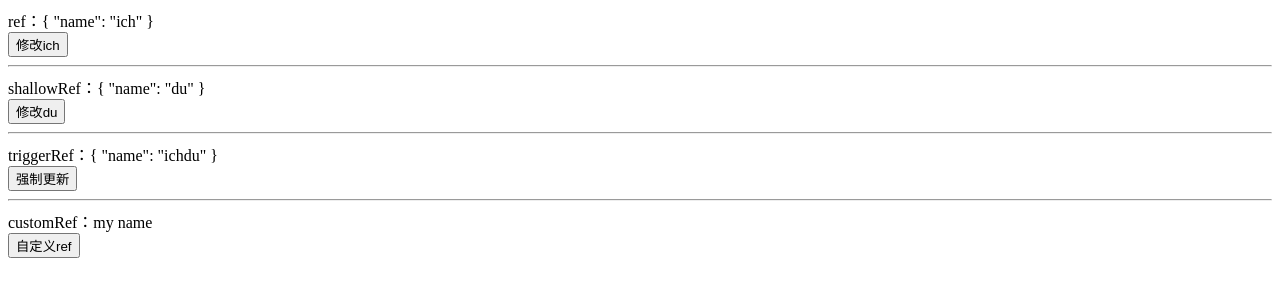
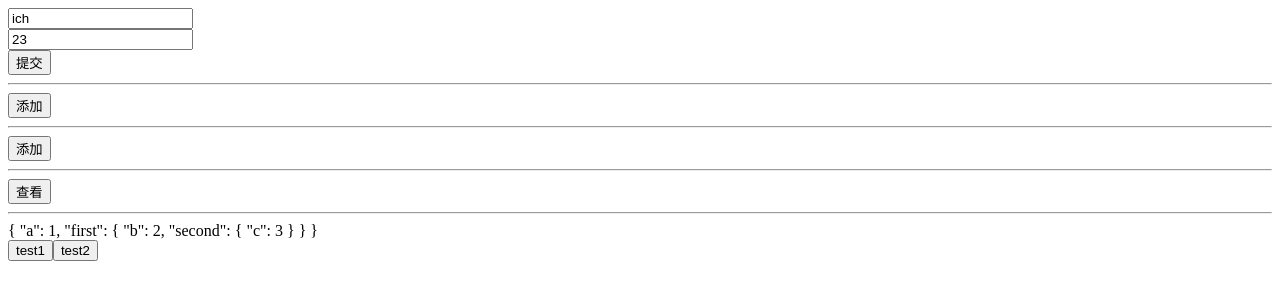
Before and after one commit to icebear32/VUE_CODE, a Vue app in the folder vuecode/myapp/: page / in a window 1280 px wide. Shown: the top 300 px of the page. Built offline with nearby package versions, Linux system fonts and the light colour scheme.

Commit message:
Reactive

```diff
--- /dev/null
+++ b/vuecode/myapp/src/23-reactive/App.vue
@@ -0,0 +1,104 @@
+<script setup>
+import { reactive, readonly, shallowReactive } from 'vue'
+
+// ref 支持所有类型 reactive 引用类型 Array Object Map Set
+// ref 取值赋值都需要加 .value，reactive 是不需要 .value
+let form = reactive({
+    name: 'ich',
+    age: 23
+})
+const submit = () => {
+    console.log(form)
+}
+
+let list = reactive([])
+const add = () => {
+    setTimeout(() => {
+        // let res = ['x', 'xx', 'xxx']
+        // list = res
+        // console.log(list)
+        // 出现数据变化但是视图没有变化问题
+        // 原因：reactive 是一个 proxy 代理的对象，不能直接赋值，否则会破坏响应式对象的
+
+        // 解决方案1：数组 可以使用 push 加 解构
+        let res = ['x', 'xx', 'xxx']
+        list.push(...res)
+        console.log(list)
+    }, 1000)
+}
+
+// 解决方案1：添加一个对象，把数组作为一个属性去解决
+let list1 = reactive({ arr: [] })
+const add1 = () => {
+    setTimeout(() => {
+        let res = ['x', 'xx', 'xxx']
+        list1.arr = res
+        console.log(list)
+    }, 1000)
+}
+
+// readonly 拷贝一份proxy对象将其设置为只读
+let obj = reactive({ name: 'ich' })
+const read = readonly(obj)
+const show = () => {
+    // read.name = 'du' // 只读，不可以修改
+    obj.name = 'du' //可以修改，受到原始对象影响
+    console.log(obj, read)
+}
+
+// shallowReactive 只能对浅层的数据 如果是深层的数据只会改变值 不会改变视图
+const obj1 = {
+    a: 1,
+    first: {
+        b: 2,
+        second: {
+            c: 3
+        }
+    }
+}
+const state = shallowReactive(obj1)
+function change1() {
+    state.a = 7
+}
+function change2() {
+    state.first.b = 8
+    state.first.second.c = 9
+    console.log(state)
+}
+</script>
+
+<template>
+    <div>
+        <form>
+            <input v-model="form.name" type="text">
+            <br>
+            <input v-model="form.age" type="text">
+            <br>
+            <button @click.prevent="submit">提交</button>
+        </form>
+    </div>
+    <hr>
+    <div>
+        <ul v-for="item in list">
+            <li>{{ item }}</li>
+        </ul>
+        <button @click="add">添加</button>
+    </div>
+    <hr>
+    <div>
+        <ul v-for="item1 in list1.arr">
+            <li>{{ item1 }}</li>
+        </ul>
+        <button @click="add1">添加</button>
+    </div>
+    <hr>
+    <div>
+        <button @click="show">查看</button>
+    </div>
+    <hr>
+    <div>
+        <div>{{ state }}</div>
+        <button @click="change1">test1</button>
+        <button @click="change2">test2</button>
+    </div>
+</template>
--- a/vuecode/myapp/src/main.js
+++ b/vuecode/myapp/src/main.js
@@ -24,7 +24,8 @@ import 'element-plus/dist/index.css'
 // import App from './19-递归组件/App.vue'
 // import App from './20-动态组件/App.vue'
 // import App from './21-异步组件/App.vue'
-import App from './22-ref/App.vue'
+// import App from './22-ref/App.vue'
+import App from './23-reactive/App.vue'
 
 const app = createApp(App)
 
```
Also changed, not shown: 1 other file (tests, documents, lock files or other folders).
